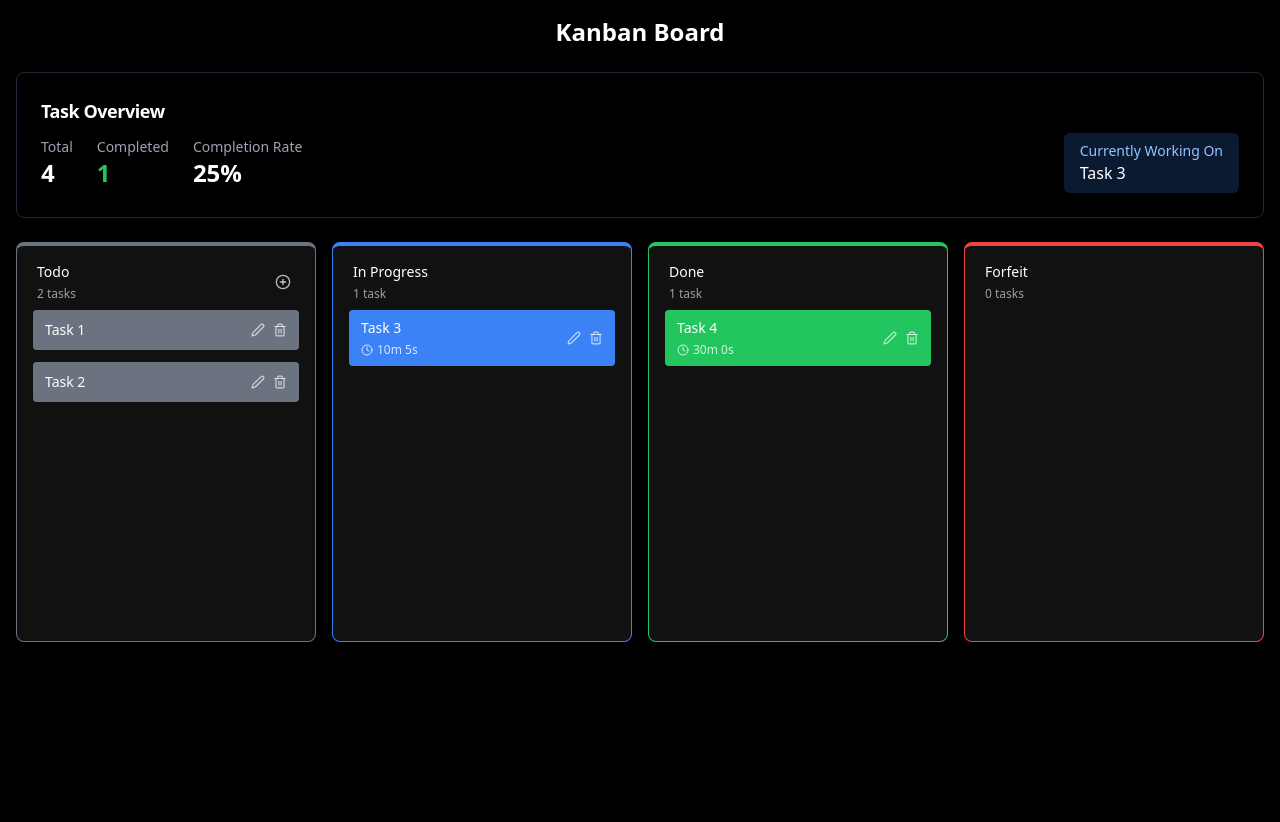
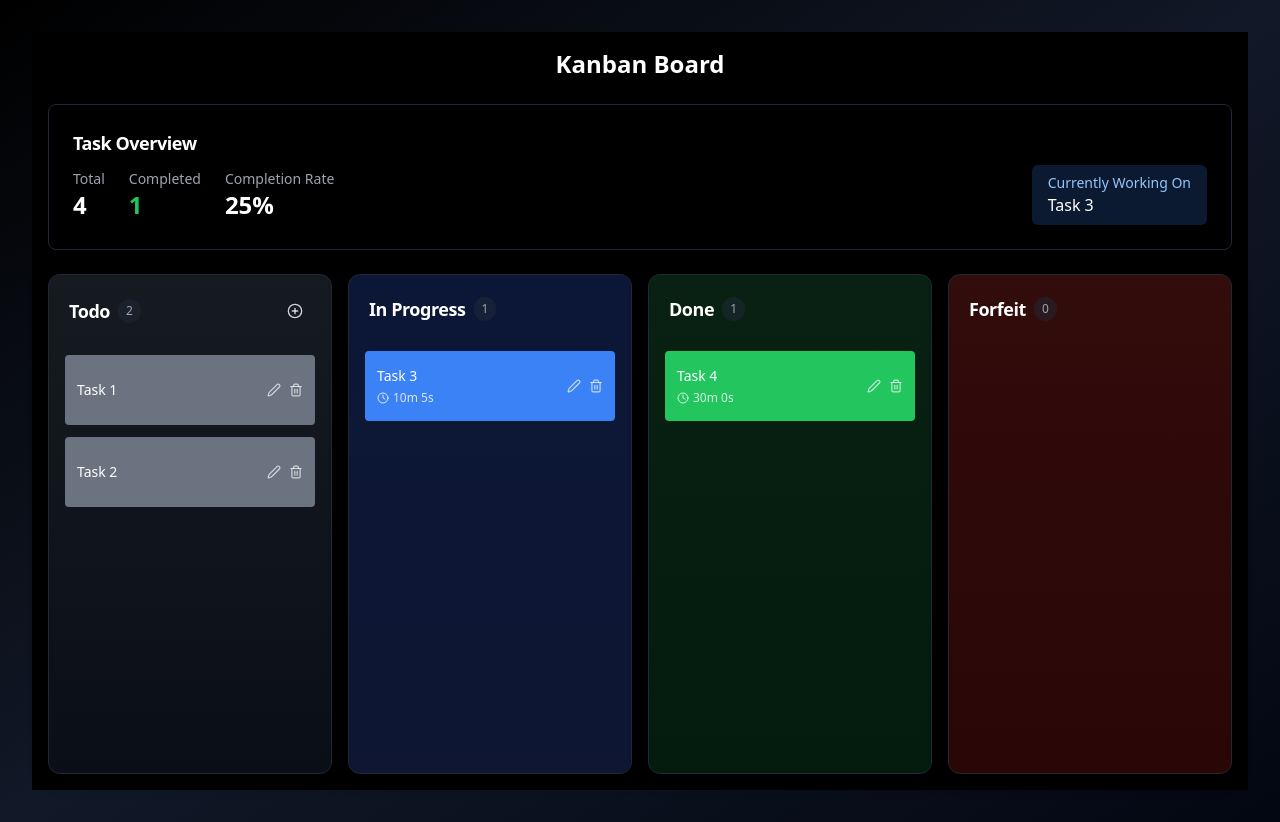
Before and after one commit to lijuuu/kanban-wisp, a React (Vite) app: page / in a window 1280 px wide. Before the commit the page ends 800 px from the top, so only its background shows below. Built offline with nearby package versions, Linux system fonts and the light colour scheme.

Commit message:
Refactor: Implement modern UI
This commit introduces a modern and sleek UI design.

```diff
--- a/src/components/Column.tsx
+++ b/src/components/Column.tsx
@@ -30,6 +30,13 @@ const statusColorMap: Record<TaskStatus, string> = {
   forfeit: "border-red-500",
 };
 
+const statusBgMap: Record<TaskStatus, string> = {
+  todo: "from-gray-700/40 to-gray-900/60",
+  progress: "from-blue-900/40 to-blue-950/60",
+  done: "from-green-900/40 to-green-950/60",
+  forfeit: "from-red-900/40 to-red-950/60",
+};
+
 const Column = ({
   title,
   status,
@@ -48,32 +55,32 @@ const Column = ({
       onDragOver={onDragOver}
       onDrop={(e) => onDrop(e, status)}
       className={cn(
-        "kanban-column flex flex-col p-2 bg-black border-t-4 h-full",
-        statusColorMap[status]
+        "kanban-column flex flex-col p-2 glassmorphism border-t-4 h-full bg-gradient-to-b",
+        statusColorMap[status],
+        statusBgMap[status]
       )}
     >
-      <CardHeader className="px-3 py-2 space-y-0">
-        <div className="flex items-center justify-between">
-          <div>
-            <h3 className="font-medium text-white text-sm">{title}</h3>
-            <div className="text-xs text-white/60 mt-1">
-              {columnTasks.length} {columnTasks.length === 1 ? "task" : "tasks"}
-            </div>
+      <CardHeader className="px-3 py-3 space-y-0 rounded-t-lg">
+        <div className="flex items-center justify-between mb-2">
+          <div className="flex items-center gap-2">
+            <h3 className="font-semibold text-white text-lg tracking-tight">{title}</h3>
+            <span className="task-counter">{columnTasks.length}</span>
           </div>
           {status === "todo" && onAddTask && (
             <Button
               onClick={onAddTask}
               variant="ghost"
               size="sm"
-              className="px-1 hover:bg-transparent"
+              className="px-1 hover:bg-gray-800/50 rounded-full h-8 w-8 flex items-center justify-center"
             >
-              <PlusCircle className="h-5 w-5 text-white/70 hover:text-white" />
+              <PlusCircle className="h-5 w-5 text-white/80 hover:text-white" />
             </Button>
           )}
         </div>
       </CardHeader>
 
-      <CardContent className="flex-1 px-2 pt-0">
+      <CardContent className="flex-1 px-2 pt-2 overflow-y-auto scrollbar-none">
+        <div className="space-y-3">
           {columnTasks.map((task) => (
             <Task
               key={task.id}
@@ -87,6 +94,7 @@ const Column = ({
               onEdit={onEditTask}
             />
           ))}
+        </div>
       </CardContent>
     </Card>
   );
--- a/src/index.css
+++ b/src/index.css
@@ -96,12 +96,34 @@
 
 /* Custom Kanban Board Styles */
 .task-card {
-  min-height: 40px;
-  min-width: 230px;
+  min-height: 70px;
+  min-width: 280px;
+  @apply transition-all duration-200 hover:translate-y-[-2px] hover:shadow-lg;
 }
 
 .kanban-column {
-  min-height: 400px;
-  background-color: #111;
-  border-radius: 8px;
+  min-height: 500px;
+  background-color: rgba(20, 20, 20, 0.7);
+  border-radius: 12px;
+  box-shadow: 0 4px 20px rgba(0, 0, 0, 0.3);
+  backdrop-filter: blur(8px);
+  @apply border border-gray-800;
 }
+
+.kanban-header {
+  backdrop-filter: blur(10px);
+  background: rgba(10, 10, 10, 0.8);
+  border-bottom: 1px solid rgba(255, 255, 255, 0.1);
+}
+
+.task-edit-input {
+  @apply bg-gray-900 border-gray-700 text-white rounded-md w-full p-2 focus:outline-none focus:ring-2 focus:ring-blue-500;
+}
+
+.task-counter {
+  @apply text-xs text-gray-400 font-medium px-2 py-1 rounded-full bg-gray-800/50;
+}
+
+.glassmorphism {
+  @apply backdrop-blur-lg bg-black/40 border border-gray-800;
+}
--- a/src/pages/Index.tsx
+++ b/src/pages/Index.tsx
@@ -3,7 +3,7 @@ import KanbanBoard from "@/components/KanbanBoard";
 
 const Index = () => {
   return (
-    <div className="min-h-screen bg-black">
+    <div className="min-h-screen bg-gradient-to-br from-black via-gray-900 to-gray-950 p-4 sm:p-6 md:p-8">
       <KanbanBoard />
     </div>
   );
```
Lines whose indentation alone changed are shown as unchanged.
